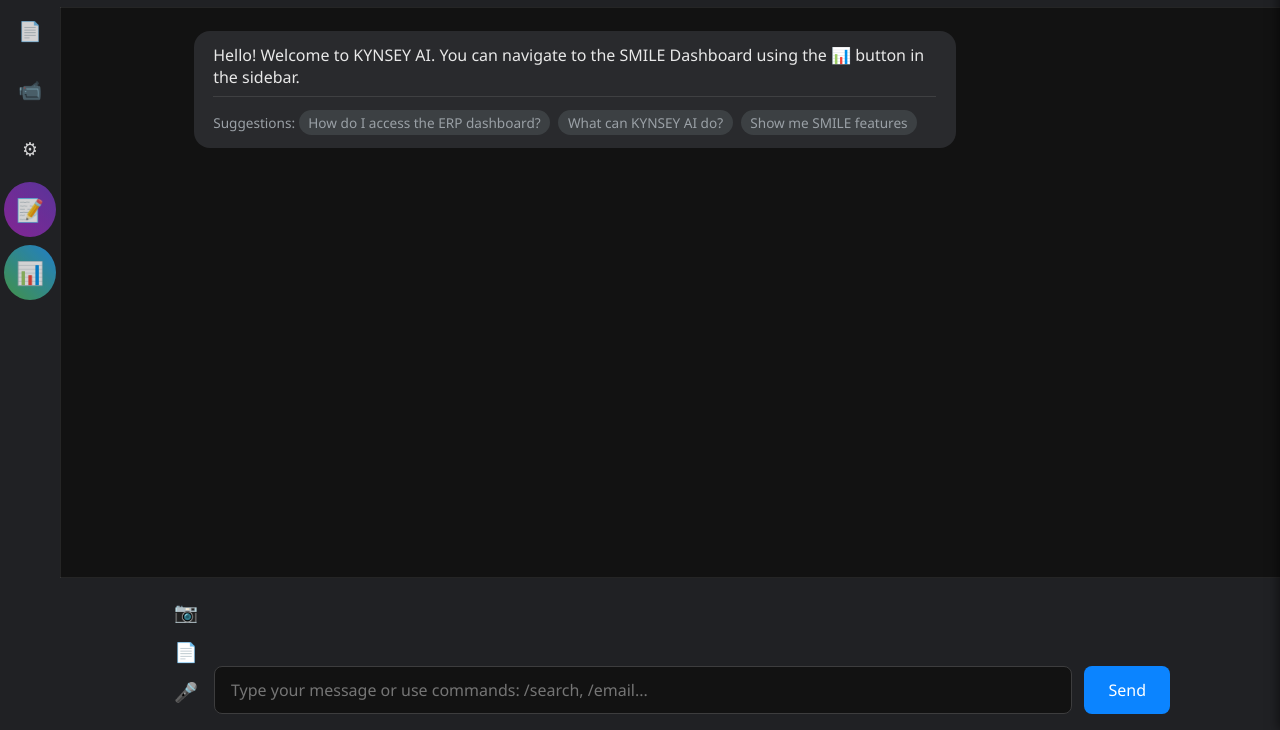
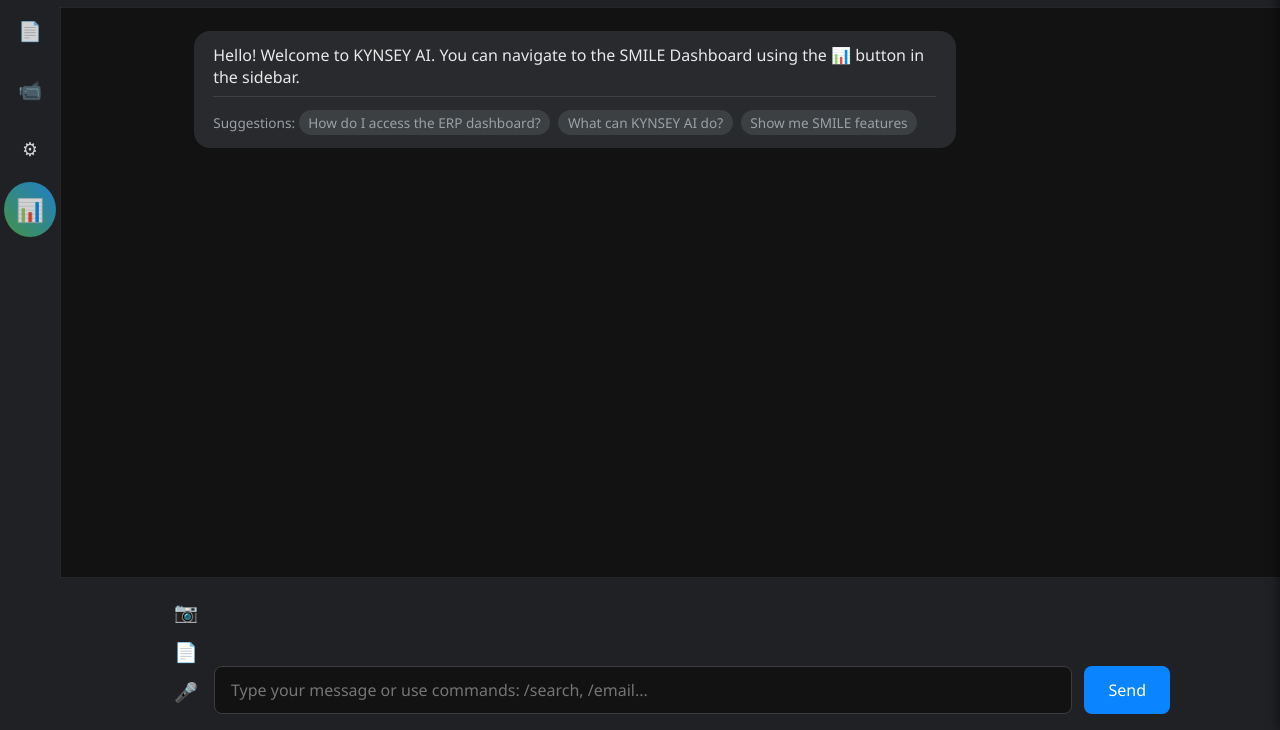
Before and after one commit to adminGCT4545/GCT-UI-NIGHTLY-V1.5, a plain HTML site: page kynsey-ai/enhanced-index-html.html in a window 1280 px wide. Shown: the part 70-800 px from the top of the page. Drawn offline with nearby package versions, Linux system fonts and the light colour scheme.

Commit message:
Complete codebase update

```diff
--- a/kynsey-ai/enhanced-index-html.html
+++ b/kynsey-ai/enhanced-index-html.html
@@ -656,8 +656,6 @@
         <button class="sidebar-button" id="documentsBtn" title="Upload Document"><span>&#128196;</span></button>
         <button class="sidebar-button" id="imagesBtn" title="Upload Image"><span>&#128249;</span></button>
         <button class="sidebar-button" id="settingsBtn" title="Settings"><span>&#9881;</span></button>
-        <!-- Added Notes App button for linking to AI Notes App -->
-        <button class="sidebar-button" id="notesAppBtn" title="AI Notes App" onclick="window.location.href='http://localhost:3001'" style="background: linear-gradient(45deg, #9C27B0, #673AB7); color: white; position: relative; transform: translateZ(0); transition: all 0.3s ease;"><span style="font-size: 1.4rem;">📝</span><div class="tooltip"><span class="tooltip-text" style="width: 160px; background: rgba(0,0,0,0.9);">Open AI Notes App</span></div></button>
         <!-- Updated SMILE Dashboard button to ensure proper linking -->
         <button class="sidebar-button smile-btn" id="erpDashboardBtn" title="SMILE Dashboard" onclick="window.location.href='/erp-dashboard'" style="background: linear-gradient(45deg, #4CAF50, #2196F3); color: white; position: relative; transform: translateZ(0); transition: all 0.3s ease;"><span style="font-size: 1.4rem;">📊</span><div class="tooltip"><span class="tooltip-text" style="width: 160px; background: rgba(0,0,0,0.9);">Access SMILE Dashboard</span></div></button>
     </div>
```
